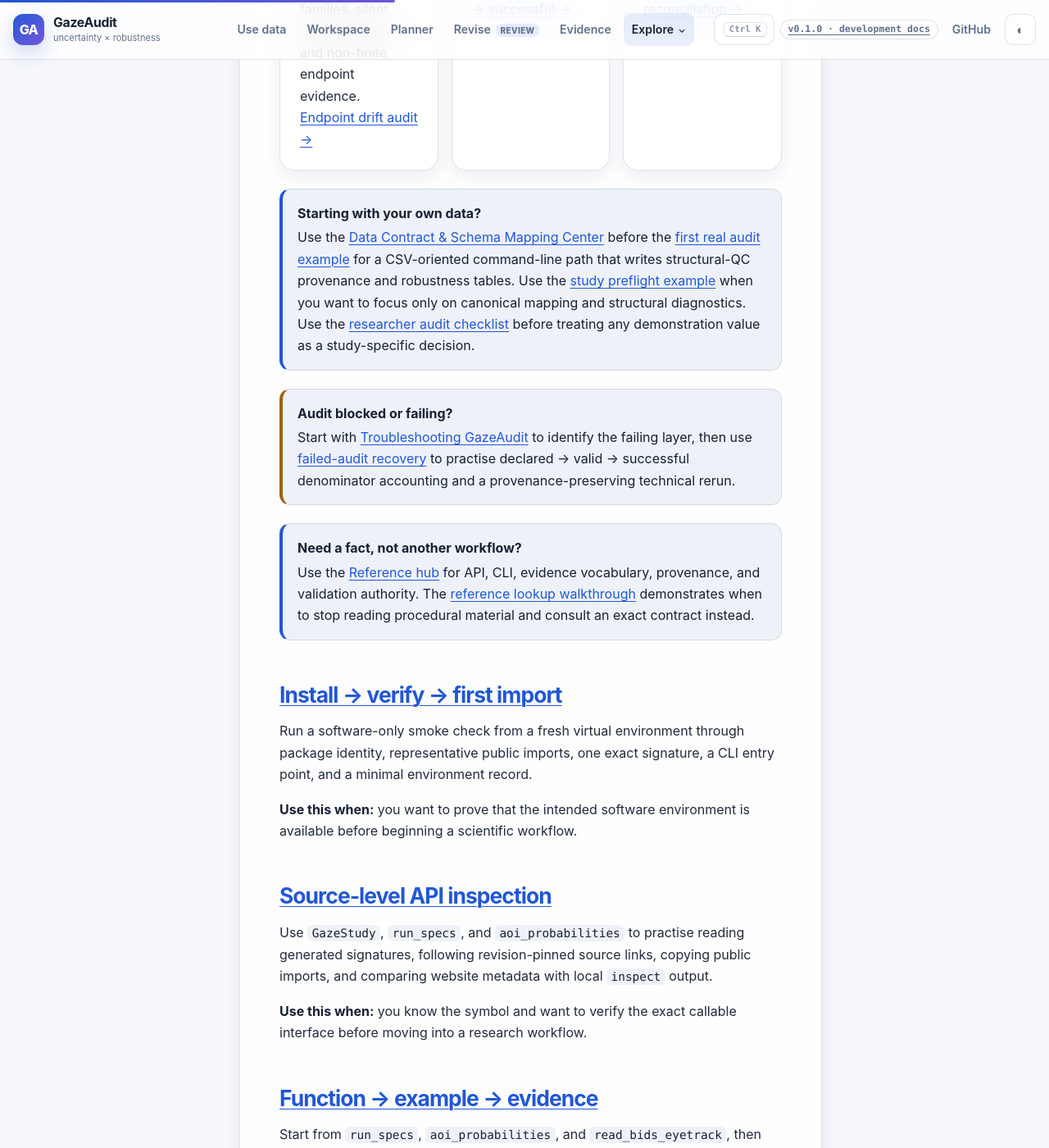
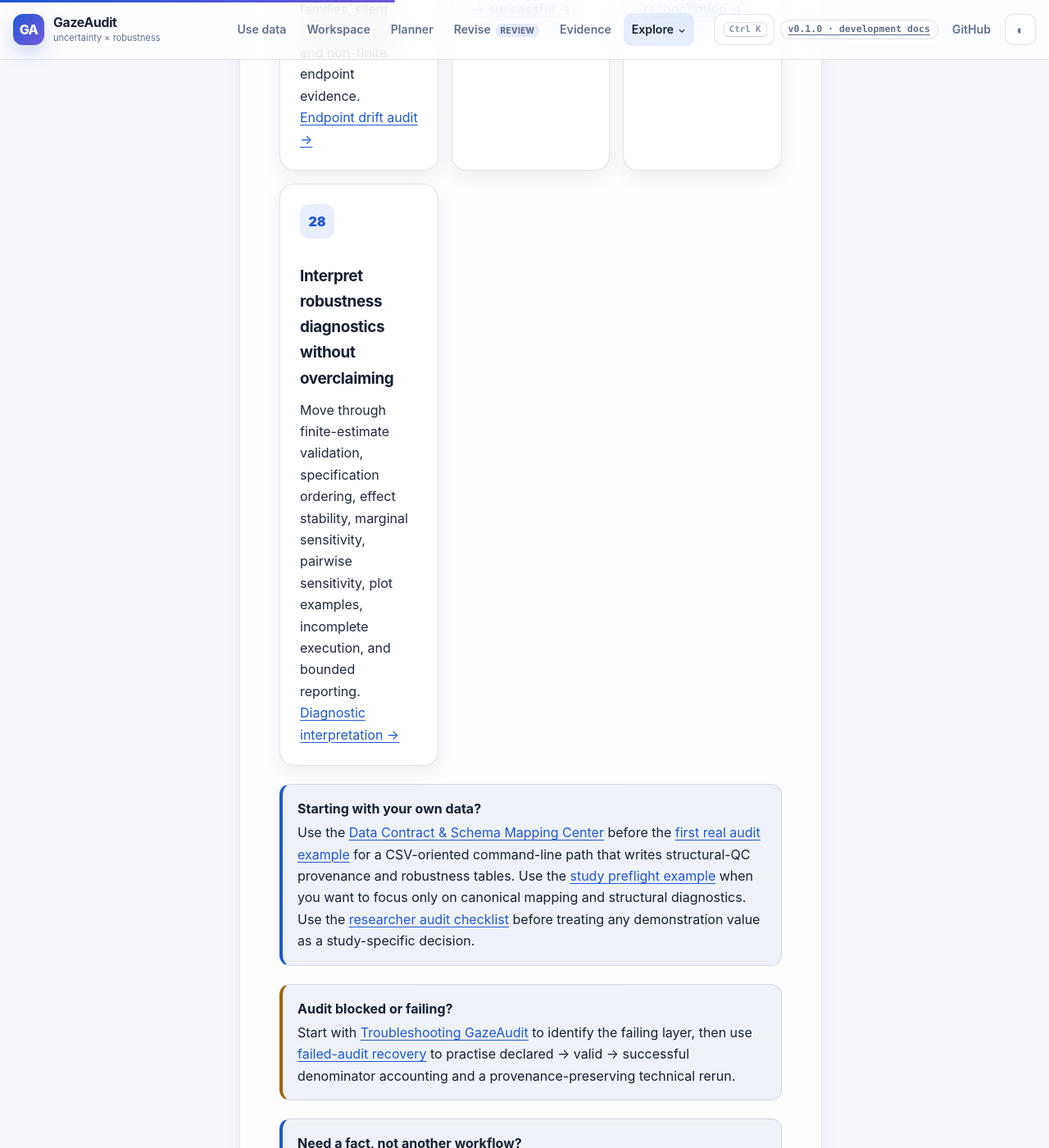
Before and after one commit to stefanosbalaskas/GazeAudit, a Jekyll site: the page built from docs/examples/index.md, in a window 1280 px wide and 1400 px high, scrolled down 6155 px. Shown: the whole window at 82% size. Built offline with Jekyll 4.4.1, drawn with Linux system fonts in a browser that asks for light colours; some of the changed text lies outside the part shown.

Commit message:
docs: surface robustness diagnostic walkthrough

```diff
--- a/docs/examples/index.md
+++ b/docs/examples/index.md
@@ -177,6 +177,12 @@ Use the <a href="catalog/">Example catalog</a> to filter by data context and met
     <h3>Reconcile failure, repair, and rerun history</h3>
     <p>Separate branch identity from attempt history while preserving a technical failure, non-finite endpoint, valid not-run branch, and successful repair reruns.</p>
     <p><a href="execution-ledger-reconciliation/">Failure → repair → reconciliation →</a></p>
+  </article>
+  <article class="card">
+    <div class="card-icon" aria-hidden="true">28</div>
+    <h3>Interpret robustness diagnostics without overclaiming</h3>
+    <p>Move through finite-estimate validation, specification ordering, effect stability, marginal sensitivity, pairwise sensitivity, plot examples, incomplete execution, and bounded reporting.</p>
+    <p><a href="robustness-diagnostic-walkthrough/">Diagnostic interpretation →</a></p>
   </article>
 </div>
 
```
